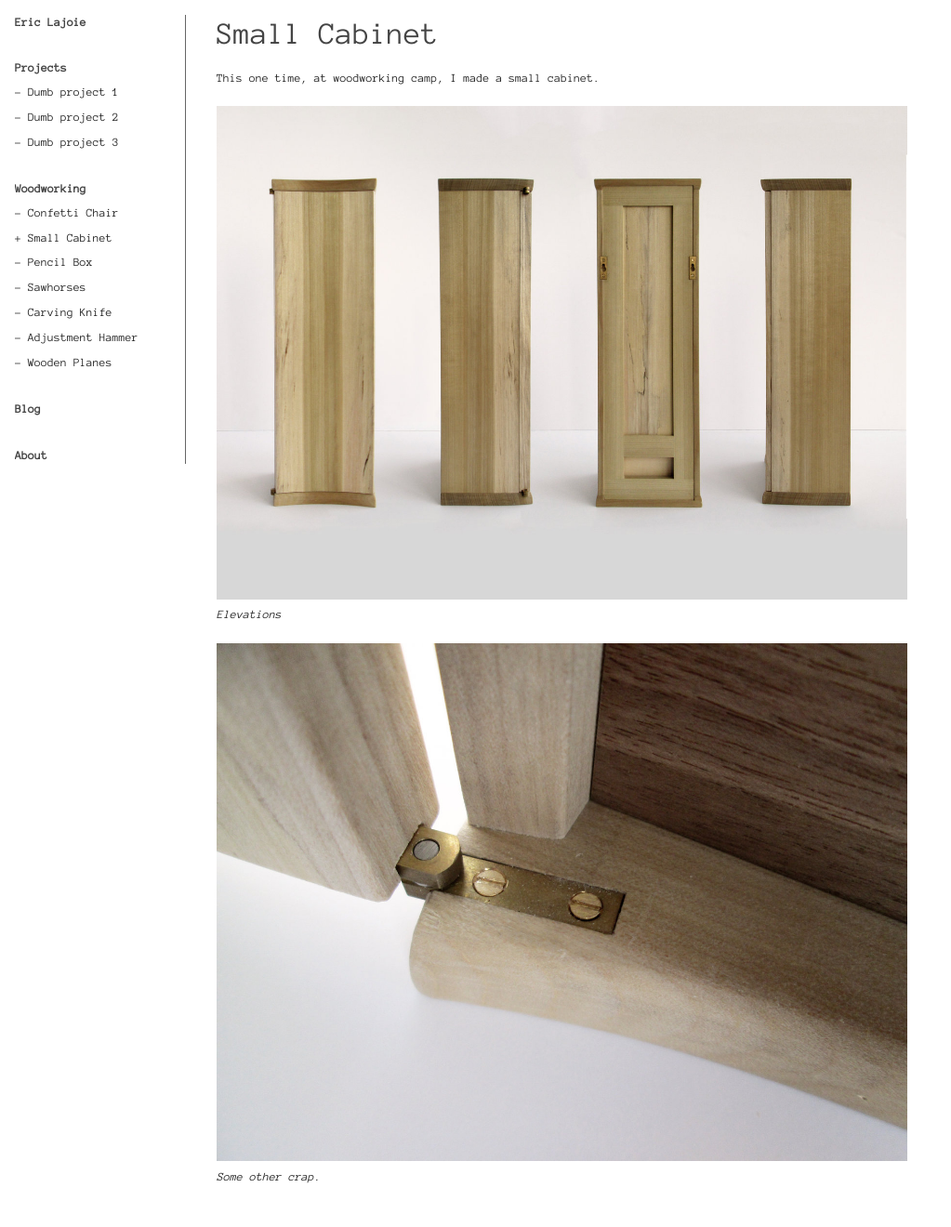
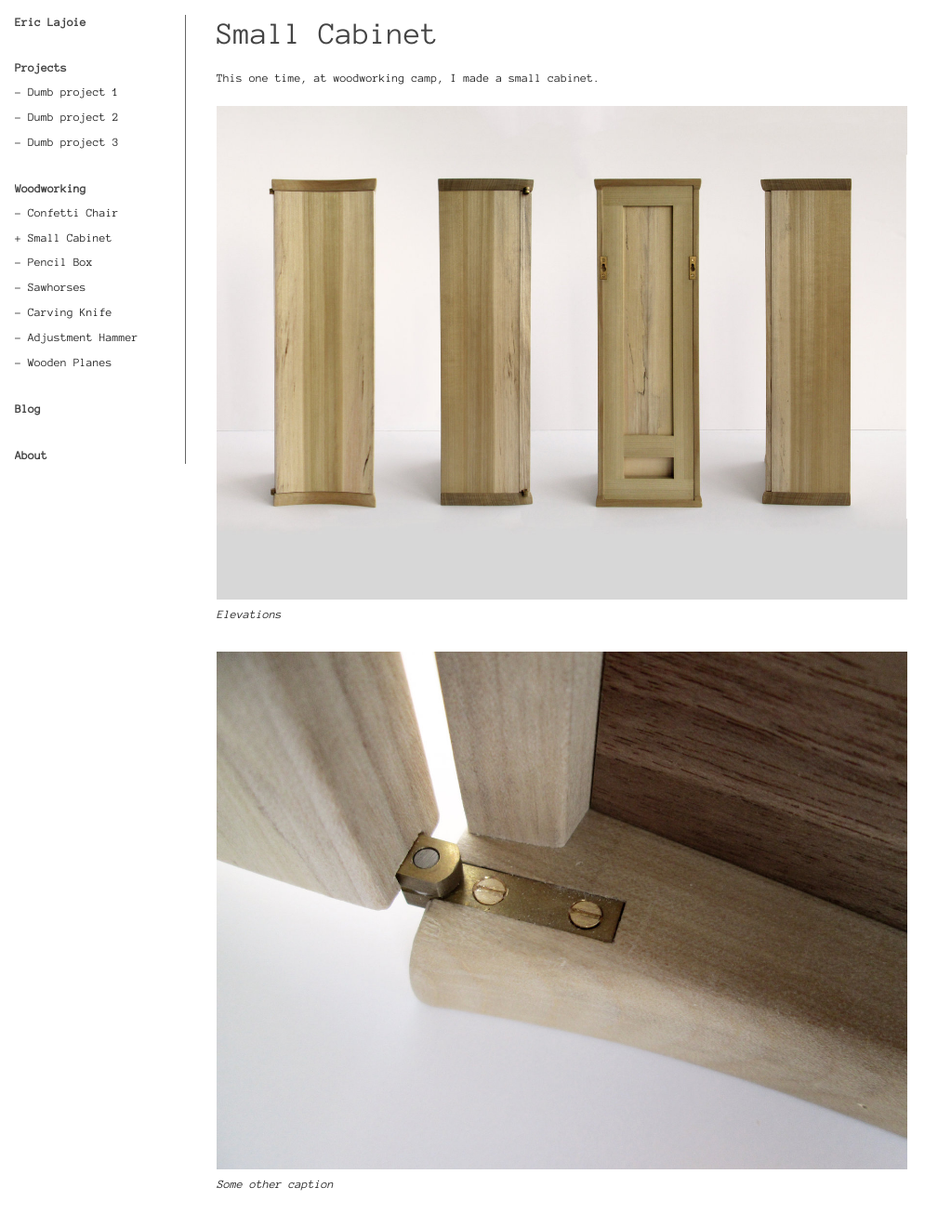
Before and after one commit to ericlajoie13/ericlajoie13.github.io, a Jekyll site: the page built from woodworking/small_cabinet/index.md, in a window 1280 px wide and 1330 px high. Shown: the top 1320 px of the window at 93% size, without its empty margins (0-1023 px from the left). Built offline with Jekyll 4.4.1, drawn with Linux system fonts in a browser that asks for light colours.

Commit message:
switches figures to html and styles them

```diff
--- a/css/main.css
+++ b/css/main.css
@@ -28,6 +28,14 @@
   h4 { font-size: 2.4rem; }
   h5 { font-size: 2.0rem; }
   h6 { font-size: 1.7rem; }
+}
+
+figure {
+  margin: 0 0 3.6rem;
+}
+
+figcaption {
+  font-style: italic;
 }
 
 
--- a/woodworking/small_cabinet/index.md
+++ b/woodworking/small_cabinet/index.md
@@ -7,9 +7,16 @@
 
 This one time, at woodworking camp, I made a small cabinet.
 
-![Elevations](images/1420x_Elevations.jpg)
-_Elevations_
+<figure>
+  <img src="images/1420x_Elevations.jpg">
+  <figcaption>
+    Elevations
+  </figcaption>
+</figure>
 
-
-![Elevations](images/1420x_IMG_0598.jpg)
-_Some other crap._
+<figure>
+  <img src="images/1420x_IMG_0598.jpg">
+  <figcaption>
+    Some other caption
+  </figcaption>
+</figure>
```
